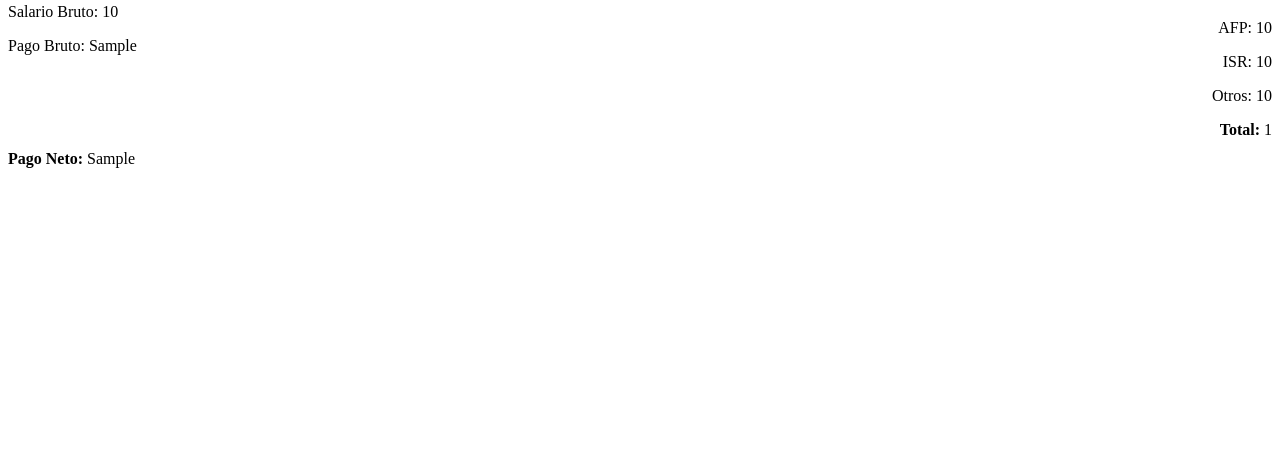
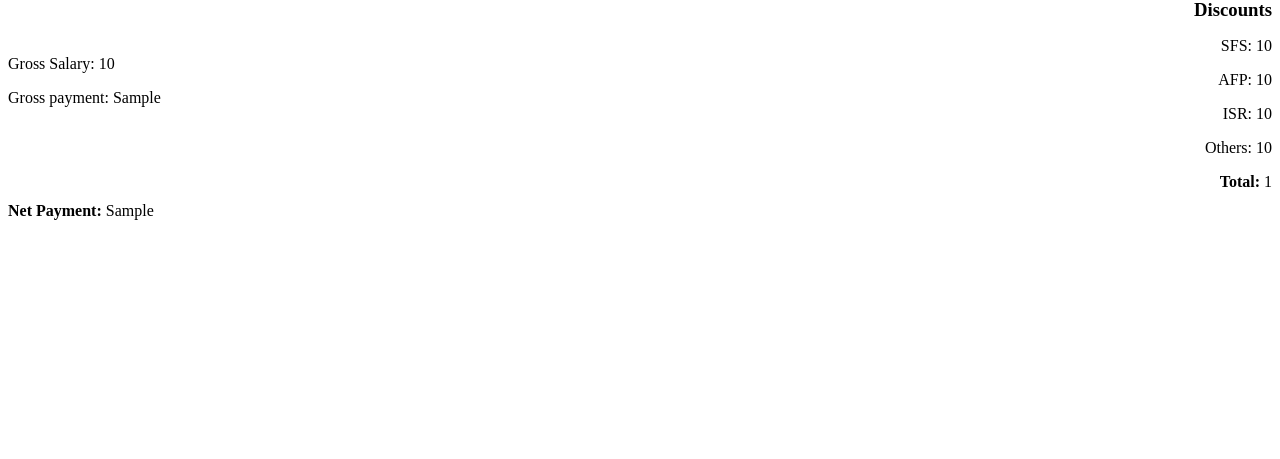
Before and after one commit to angelpimentell/paystubs, a Django app: template templates/default_en.html in a window 1280 px wide. Shown: the part 147-606 px from the top of the page. Run offline with Django 5.2, Linux system fonts and the light colour scheme; the template is opened without the code that fills it: most values are stand-ins (such as "Sample title", 1, 10 or a date in 2020).

Commit message:
Change templates

```diff
--- a/templates/default_en.html
+++ b/templates/default_en.html
@@ -3,7 +3,7 @@
 <head>
     <meta charset="UTF-8">
     <meta name="viewport" content="width=device-width, initial-scale=1.0">
-    <title>My Django Template</title>
+    <title>Payment</title>
 </head>
 <style>
     h3 {
@@ -21,11 +21,11 @@
 <div>
     <div style="display: flex;">
         <div style="display: block; display: -webkit-box;">
-            <img src="https://upload.wikimedia.org/wikipedia/commons/c/c5/Ikea_logo.svg" height="40px">
+            <img src="https://upload.wikimedia.org/wikipedia/commons/c/c5/Ikea_logo.svg" height="80px">
             <div style="display: block; padding-left: 10px">
-                <h3>Comprobante de pago {{ period }}</h3>
-                <h3>{{ full_name }}</h3>
-                <h3>{{ title }}</h3>
+                <p>Payment receipt {{ period }}</p>
+                <p>{{ full_name }}</p>
+                <p>{{ title }}</p>
             </div>
         </div>
     </div>
@@ -33,18 +33,18 @@
         <div style="display: block; overflow: hidden;">
             <!-- Left div (floats to the left) -->
             <div style="float: left; width: 48%; padding-top: 60px;">
-                <p>Salario Bruto: {{ gross_salary }}</p>
-                <p>Pago Bruto: {{ gross_payment }}</p>
-                <p style="padding-top: 79px"><strong>Pago Neto:</strong> {{ net_payment }}</p>
+                <p>Gross Salary: {{ gross_salary }}</p>
+                <p>Gross payment: {{ gross_payment }}</p>
+                <p style="padding-top: 79px"><strong>Net Payment:</strong> {{ net_payment }}</p>
             </div>
 
             <!-- Right div (floats to the right) -->
             <div style="float: right; width: 48%; padding-top: 20px; text-align: right;">
-                <h3>Descuentos</h3>
+                <h3>Discounts</h3>
                 <p>SFS: {{ social_discount_amount }}</p>
                 <p>AFP: {{ health_discount_amount }}</p>
                 <p>ISR: {{ taxes_discount_amount }}</p>
-                <p>Otros: {{ other_discount_amount }}</p>
+                <p>Others: {{ other_discount_amount }}</p>
                 <p><strong>Total:</strong> {{ total_discounts }}</p>
             </div>
         </div>
```
Also changed, not shown: templates/default_do.html (+5 -5 lines).
